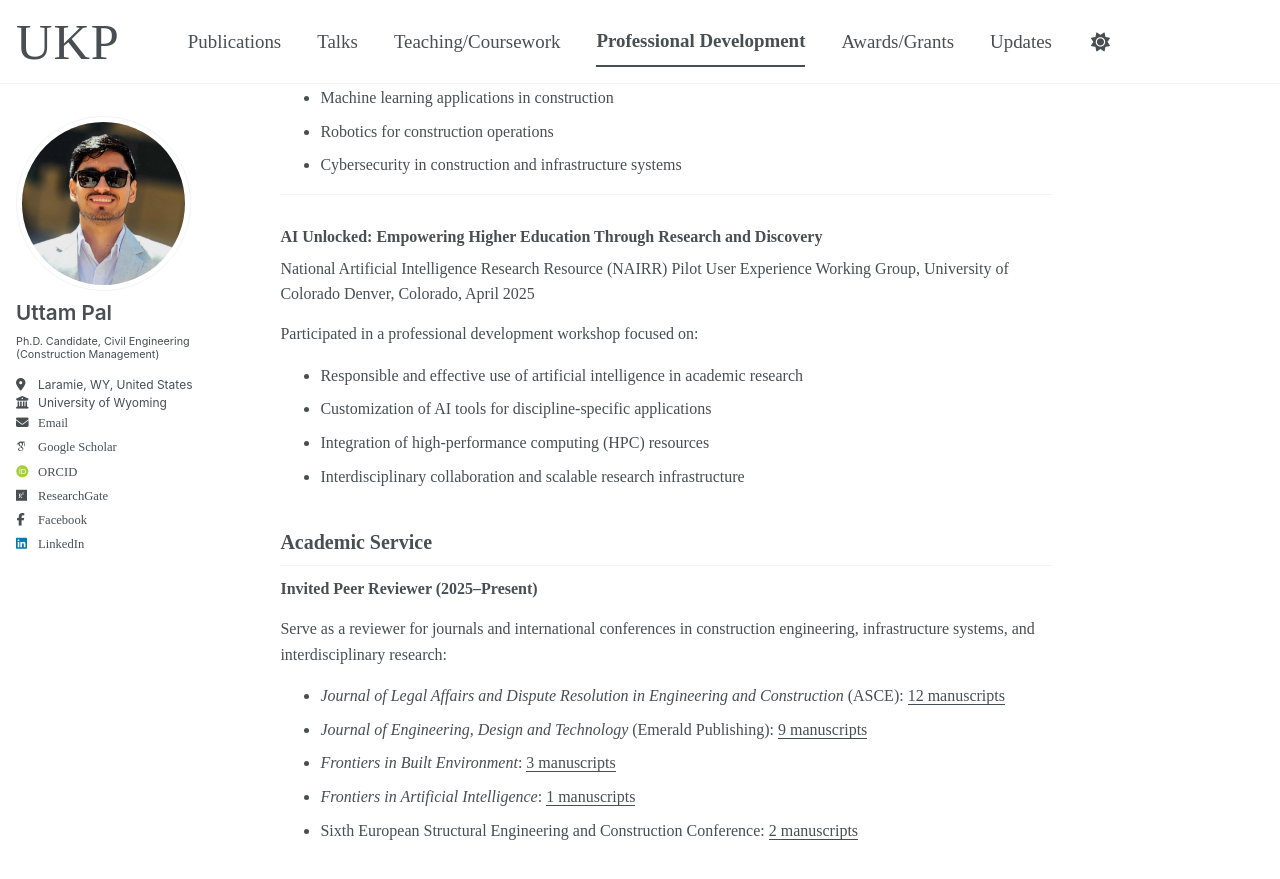
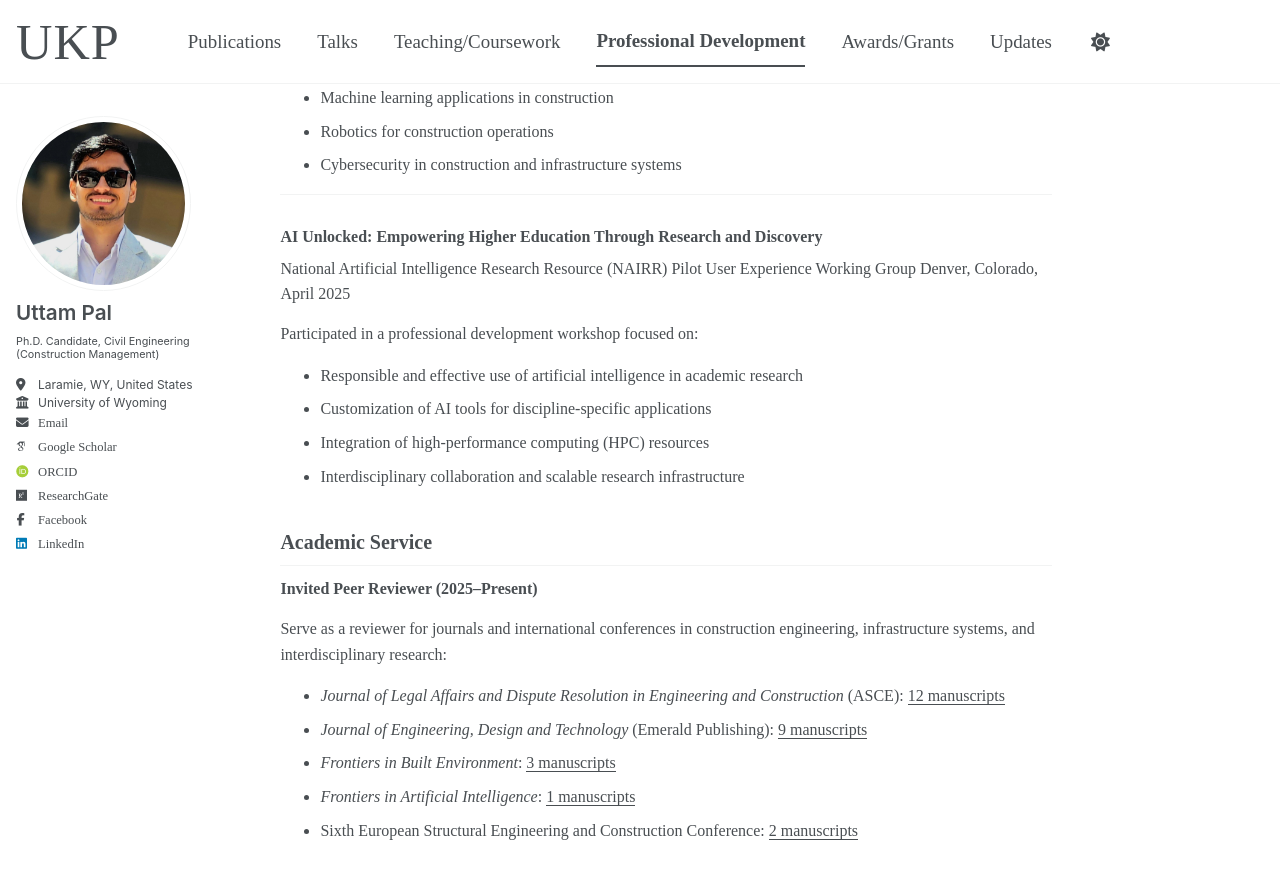
Before and after one commit to pal-uttam/pal-uttam.github.io, a Jekyll site: the page built from _pages/training.md, in a window 1280 px wide and 900 px high, scrolled down 934 px. Shown: the top 879 px of the window. Built offline with Jekyll 4.4.1, drawn with Linux system fonts in a browser that asks for light colours; some web fonts are replaced; a script bundle is joined from its source files by our own code; library files that are not in the unit come from our copies.

Commit message:
What I changed

```diff
--- a/_pages/training.md
+++ b/_pages/training.md
@@ -50,7 +50,7 @@ Participated in an NSF-funded cybertraining program focused on cyber-physical sy
 ---
 
 ### AI Unlocked: Empowering Higher Education Through Research and Discovery
-National Artificial Intelligence Research Resource (NAIRR) Pilot User Experience Working Group, University of Colorado
+National Artificial Intelligence Research Resource (NAIRR) Pilot User Experience Working Group
 Denver, Colorado, April 2025
 
 Participated in a professional development workshop focused on:
```
